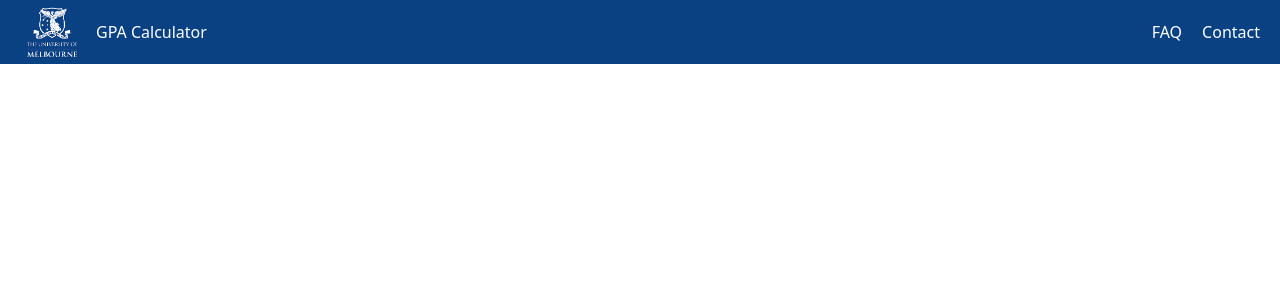
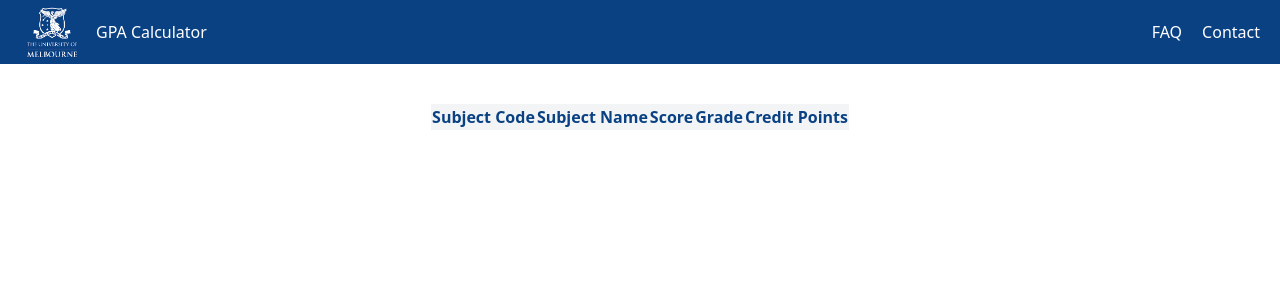
Before and after one commit to bennguyen96/gpacalc, a React (Create React App) app in the folder frontend/: page / in a window 1280 px wide. Shown: the top 300 px of the page. Built offline with nearby package versions, Linux system fonts and the light colour scheme; the HTML template or start-up script is replaced by a standard one.

Commit message:
refactored home page

```diff
--- a/frontend/src/App.js
+++ b/frontend/src/App.js
@@ -1,14 +1,14 @@
 import React from 'react';
-// import { Switch, Route } from 'react-dom';
-import Calculator from './containers/Calculator';
+import { Route, Switch } from 'react-router';
+import Home from './containers/Home';
 
 function App() {
   return (
     <main>
-      {/* <Switch>
-        <Route exact path="/" render={() => <Calculator />} />
-      </Switch> */}
-      <Calculator />
+      <Switch>
+        <Route exact path="/" render={() => <Home />} />
+        <Route exact path="/faq" render={() => <h1>TEST</h1>} />
+      </Switch>
     </main>
   );
 }
--- /dev/null
+++ b/frontend/src/components/SubjectList.js
@@ -0,0 +1,19 @@
+import React from 'react';
+
+const SubjectList = () => (
+  <div className="flex flex-col gap-5 bg-gray-100 text-uni-blue">
+    <table className="gap-5">
+      <thead>
+        <tr className="">
+          <th>Subject Code</th>
+          <th>Subject Name</th>
+          <th>Score</th>
+          <th>Grade</th>
+          <th>Credit Points</th>
+        </tr>
+      </thead>
+    </table>
+  </div>
+);
+
+export default SubjectList;
--- a/frontend/src/containers/Calculator.js
+++ /dev/null
@@ -1,10 +0,0 @@
-import React from 'react';
-import Navbar from '../components/Navbar';
-
-const Calculator = () => (
-  <div className="flex flex-col items-center h-screen justify-top">
-    <Navbar />
-  </div>
-);
-
-export default Calculator;
--- /dev/null
+++ b/frontend/src/containers/Home.js
@@ -0,0 +1,15 @@
+import React from 'react';
+import Navbar from '../components/Navbar';
+import SubjectList from '../components/SubjectList';
+
+const Home = () => (
+  <div className="flex flex-col gap-10">
+    <Navbar />
+    <div className="flex flex-col items-center justify-start h-screen">
+
+      <SubjectList />
+    </div>
+  </div>
+);
+
+export default Home;
```
